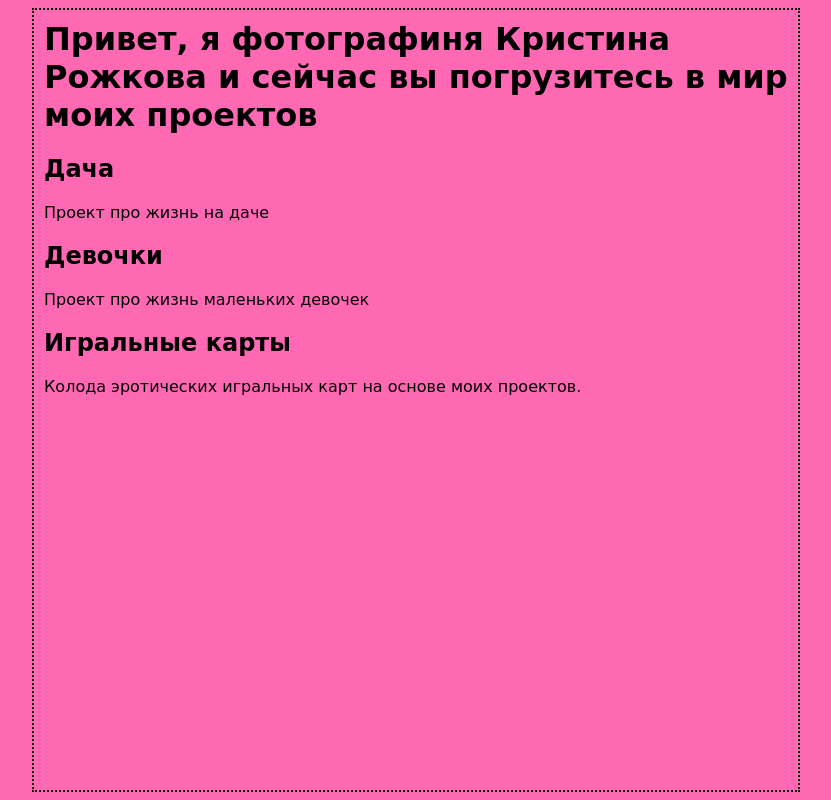
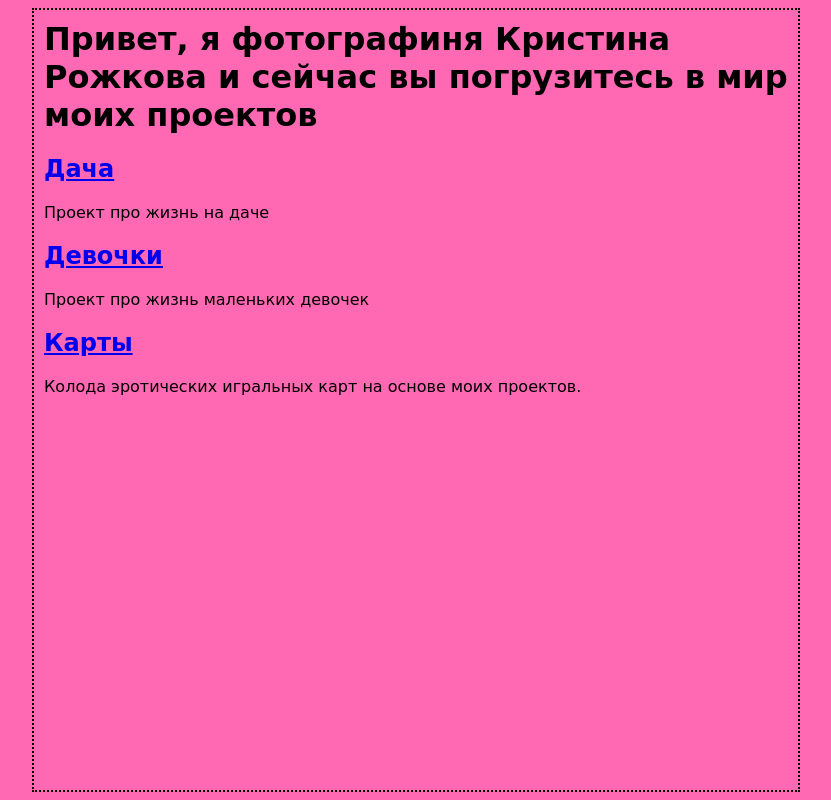
Before and after one commit to Nevilant/html-css, a plain HTML site: page krisrozhok/index.html in a window 1280 px wide. Shown: the whole page, without its empty margins (224-1055 px from the left). Drawn offline with Linux system fonts and the light colour scheme.

Commit message:
Added projects links

```diff
--- a/krisrozhok/index.html
+++ b/krisrozhok/index.html
@@ -14,11 +14,11 @@
     </head>
     <body>
         <h1>Привет, я фотографиня Кристина Рожкова и сейчас вы погрузитесь в мир моих проектов</h1>
-        <h2>Дача</h2>
+        <h2><a href="dacha.html">Дача</a></h2>
         <p>Проект про жизнь на даче</p>
-        <h2>Девочки</h2>
+        <h2><a href="girlshood.html">Девочки</a></h2>
         <p>Проект про жизнь маленьких девочек</p>
-        <h2>Игральные карты</h2>
+        <h2><a href="erotic_cards.html">Карты</a></h2>
         <p>Колода эротических игральных карт на основе моих проектов.</p>
     </body>
 </html>
```
